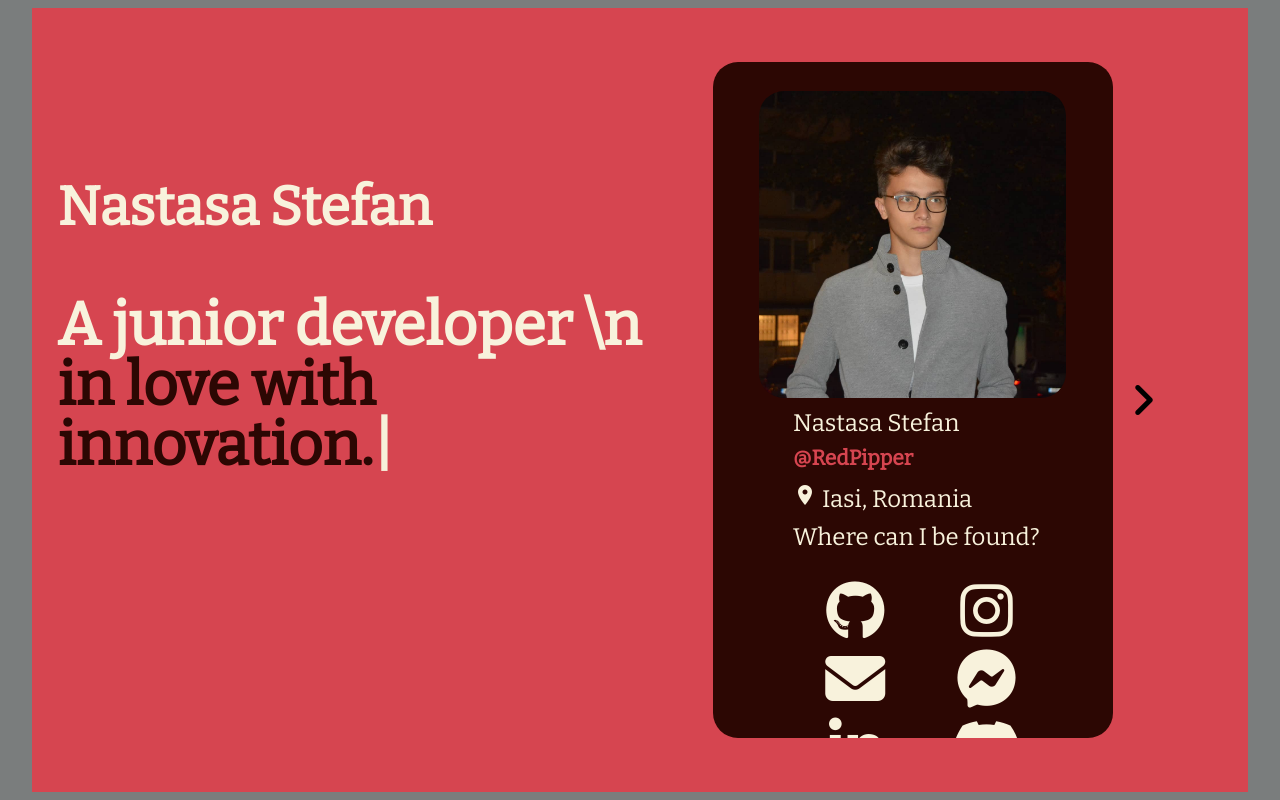
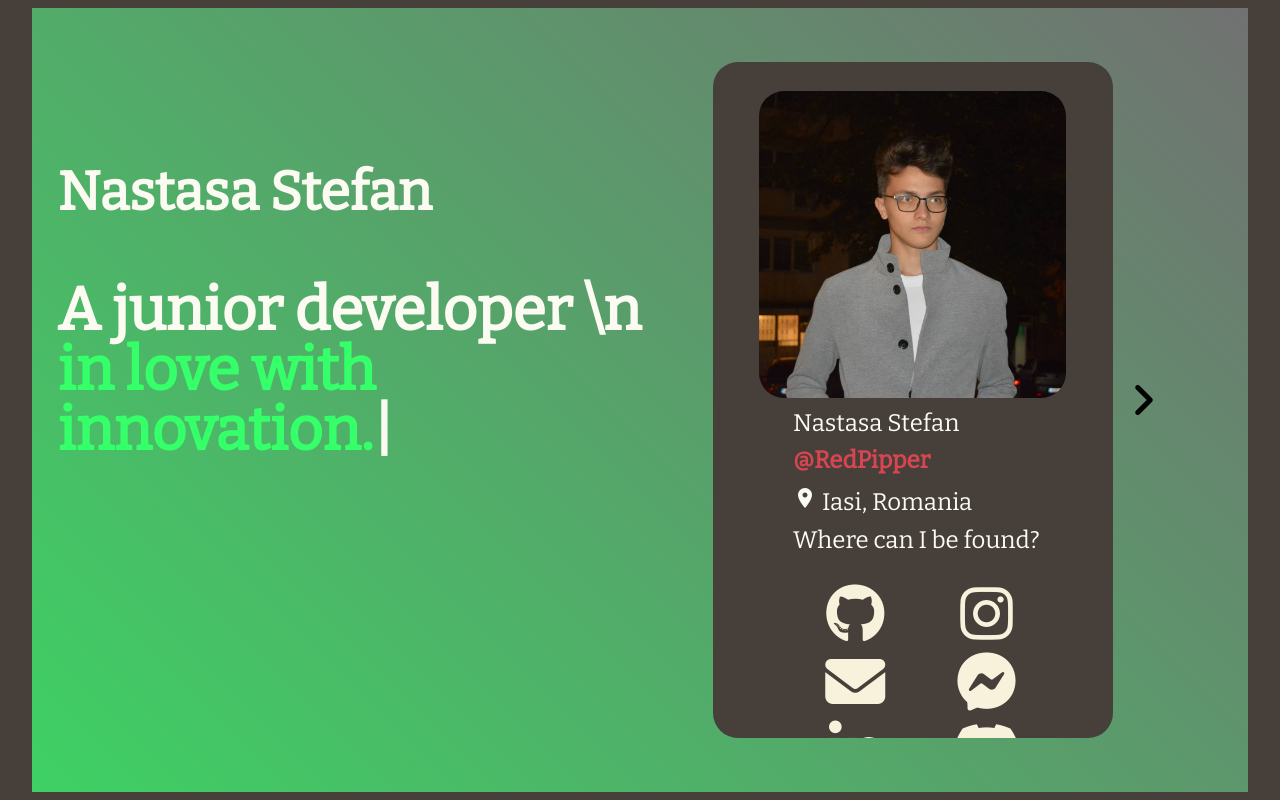
Before and after one commit to stefannastasa/RedPipper-portfolio, a Flask app: template templates/index.html in a window 1280 px wide. Run offline with Flask 2, Linux system fonts and the light colour scheme; the template is opened without the code that fills it, so the values that code supplies are empty; some libraries are stand-ins or nearby versions.

Commit message:
redesign

```diff
--- a/app.py
+++ b/app.py
@@ -8,8 +8,9 @@ app = Flask(__name__)
 @app.route("/")
 def index():
     data = projects_import();
-    print(data)
     return render_template("index.html", repos = data)
+
+
 
 if __name__ == "__main__":
     app.run(debug=True)
--- a/gHubAPI.py
+++ b/gHubAPI.py
@@ -2,7 +2,7 @@ from requests import get
 from json import loads
 
 def projects_import():
-    api_response = get("https://api.github.com/user/repos", auth=("RedPipper","f2f8f9ac796d4e5a93e3863f11b34431c4a09b45"))
+    api_response = get("https://api.github.com/user/repos", auth=("RedPipper","Stefan09304"))
     data =  loads(api_response.text)
     result = []
     for repo in data:
--- a/static/mystyle.css
+++ b/static/mystyle.css
@@ -89,9 +89,9 @@
 }
 
 body{
-    background-color: #7A7D7D;
+    background-color: #463F3A;
     font-size: 30px;
-    color: #F8F2DC;
+    color: #FBFBF2;
 }
 
 #wrapper{
@@ -105,7 +105,12 @@ body{
     margin-bottom: 1vh;
     padding:2vh 2vw 2vh 2vw;
     box-sizing: border-box;
-    background-color: #D64550;
+    /* background-color: #8A817C; */
+
+    background: -webkit-linear-gradient(45deg, rgb(62, 209, 100), rgb(113, 113, 113));
+    background: linear-gradient(45deg, rgb(62, 209, 100), rgb(113, 113, 113));
+
+
 }
 
 .flex-column{
@@ -134,7 +139,7 @@ body{
     font-weight: 800;
     margin-right: 5%;
     position: absolute;
-    top:22%;
+    top:20%;
 }
 
 .text-box > h2 {
@@ -148,7 +153,7 @@ body{
 }
 
 .text-box > h3 > span{
-    color: #2C0703;
+    color: #35FF69;
 }
 .typed-cursor{
     font-family: "Bitter",'Segoe UI', Tahoma, Geneva, Verdana, sans-serif;
@@ -202,7 +207,7 @@ body{
     font-size:0.8em;
     border-radius: 20px;
     padding:5%;
-    background-color: #2C0703;
+    background-color: #463F3A;
     overflow: hidden;
 }
 .project-container > .pTitle{
@@ -214,7 +219,7 @@ body{
 
 }
 .project-container > .pTitle:hover{
-    color:#D64550;
+    color:#35FF69;
 }
 .project-container > .pLanguage{
     display:block;
@@ -237,7 +242,7 @@ body{
     width: 400px;
     height: 100%;
     position: relative;
-    background-color: #2C0703;
+    background-color: #463F3A;
     border-radius: 25px;
     padding:5%;
     box-sizing: border-box;
@@ -311,7 +316,7 @@ body{
     color:#F8F2DC;
 }
 .first:hover,.second:hover{
-    color:#D64550;
+    color:#35FF69;
 }
 
 
--- a/templates/index.html
+++ b/templates/index.html
@@ -16,7 +16,7 @@
                 <div class="profile" >
                     <img src="/static/images/profile_pic.jpg" alt="Profile Picture">
                     <p>Nastasa Stefan</p>
-                    <p style="font-size: 0.7em;color: #D64550 ; font-weight: 800;">@RedPipper</p>
+                    <p style="font-size: 0.8em;color: #D64550 ; font-weight: 800;">@RedPipper</p>
                     <p> <i class="material-icons icon">room</i> Iasi, Romania</p>
                     <p>Where can I be found?</p>
                     <div class="contacts">
```
